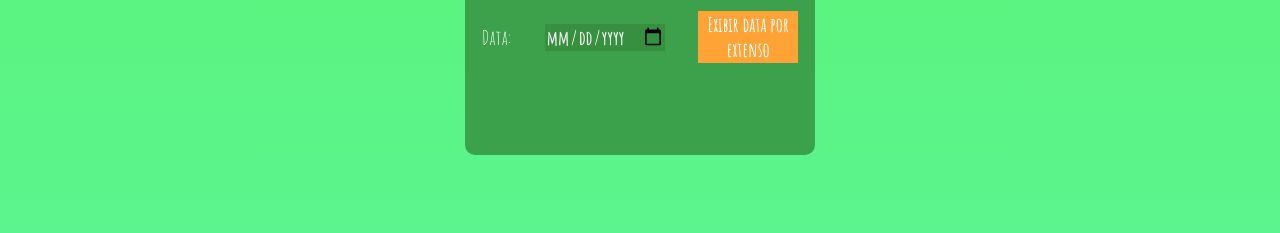
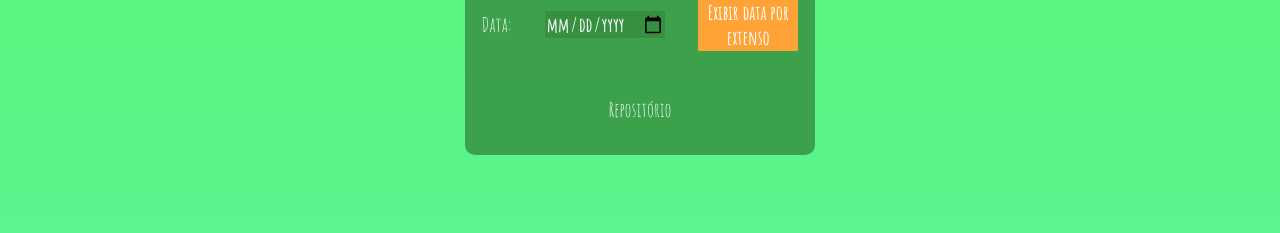
Before and after one commit to filipecancio/data-extenso, a plain HTML site: page index.html in a window 1280 px wide. Shown: the part 395-628 px from the top of the page. Drawn offline with Linux system fonts and the light colour scheme.

Commit message:
🚧 linkando o repositorio

```diff
--- a/index.html
+++ b/index.html
@@ -20,6 +20,7 @@
             <button it="dt-btn" onclick="update()"> Exibir data por extenso</button>
         </div>
         <p id="dt-result"></p>
+        <a href="https://github.com/filipecancio/data-extenso" target="_blank" rel="noopener noreferrer">Repositório</a>
     </div>
     <script src="script.js"></script>
 </body>
--- a/style.css
+++ b/style.css
@@ -6,6 +6,11 @@ body{
     justify-content: center;
     min-height: 100vh;
     background: linear-gradient(#5BF46A,#5BF498);
+    color: white;
+    font-size: 20px;
+}
+a{
+    text-decoration: none;
     color: white;
     font-size: 20px;
 }
```
Also changed, not shown: 1 other file.
